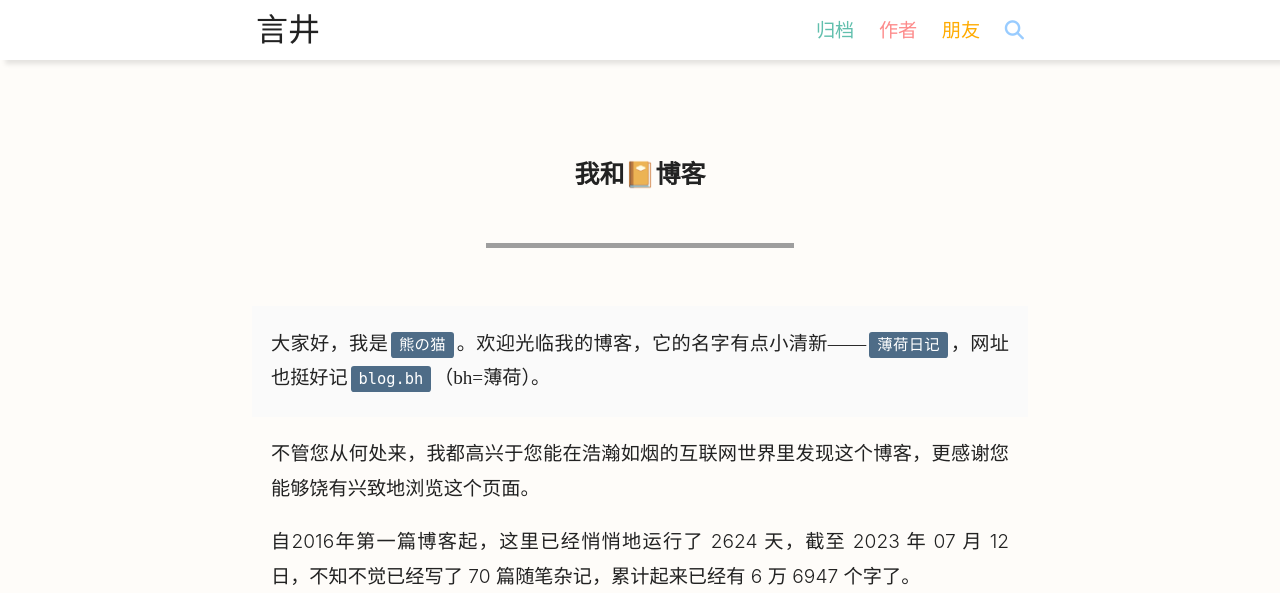
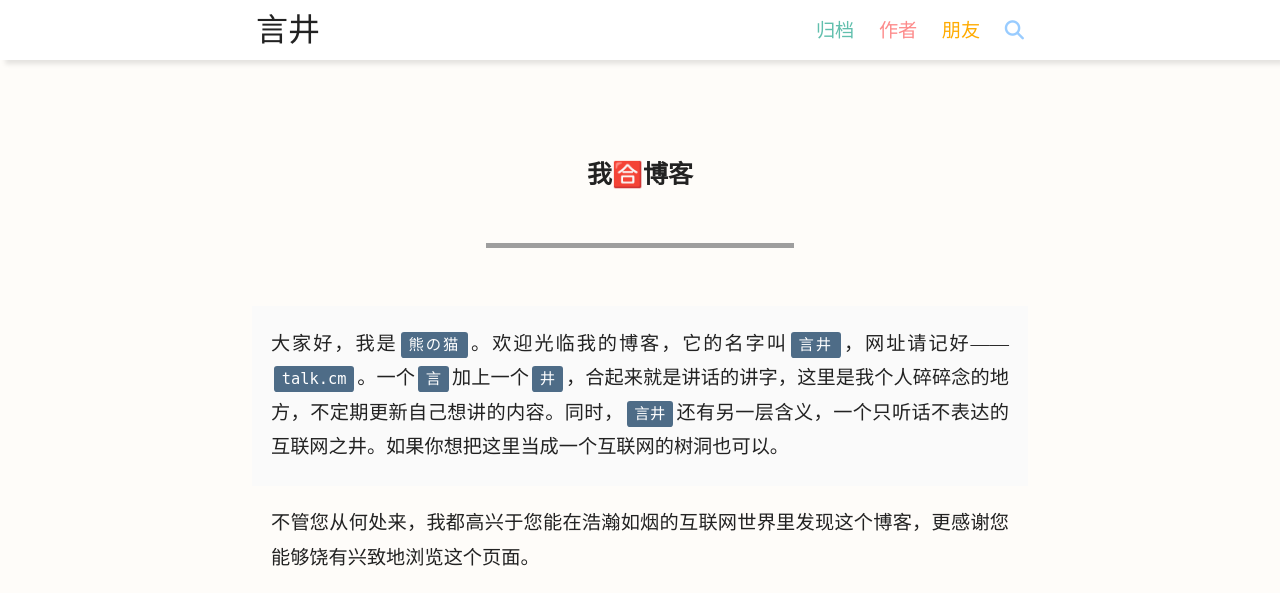
Before and after one commit to ColinAZ/blog, a Jekyll site: the page built from _pages/about.md, in a window 1280 px wide and 1400 px high. Shown: the top 593 px of the window. Built offline with Jekyll 4.4.1, drawn with Linux system fonts in a browser that asks for light colours; nearby versions of some CDN libraries; some web fonts are replaced; comment, search, counter and statistics services are not loaded; some of the changed text lies outside the part shown; grey boxes are pictures that could not be loaded.

Commit message:
调整about页面

```diff
--- a/_pages/about.md
+++ b/_pages/about.md
@@ -1,11 +1,11 @@
 ---
-title: "我和📔博客"
+title: "我🈴博客"
 permalink: "/about/"
 layout: page
 author: 熊的猫
 ---
 
->大家好，我是`熊の猫`。欢迎光临我的博客，它的名字有点小清新——`薄荷日记`，网址也挺好记`blog.bh`（bh=薄荷）。
+>大家好，我是`熊の猫`。欢迎光临我的博客，它的名字叫`言井`，网址请记好——`talk.cm`。一个`言`加上一个`井`，合起来就是讲话的讲字，这里是我个人碎碎念的地方，不定期更新自己想讲的内容。同时，`言井`还有另一层含义，一个只听话不表达的互联网之井。如果你想把这里当成一个互联网的树洞也可以。
 
 不管您从何处来，我都高兴于您能在浩瀚如烟的互联网世界里发现这个博客，更感谢您能够饶有兴致地浏览这个页面。
 
@@ -31,8 +31,6 @@ author: 熊的猫
 
 本博客采用 **[ <i class="fa-brands fa-creative-commons"></i> <i class="fa-brands fa-creative-commons-by"></i> <i class="fa-brands fa-creative-commons-nc"></i> <i class="fa-brands fa-creative-commons-sa"></i>](https://creativecommons.org/licenses/by-nc-sa/4.0/deed.zh){:target="_blank"}** `（知识产权署名-非商业性使用 4.0 国际许可协议）`进行许可。
 
-最后特别感谢[@Fooleap](https://blog.fooleap.org/){:target="_blank"} 、 [@钛客志](https://fffou.com/){:target="_blank"} 和  [@水八口](https://blog.shuiba.co/){:target="_blank"} 对本博客的帮助。
-
 <script>
 var days = 0, daysMax = Math.floor((Date.now() / 1000 - {{ "2016-05-05" | date: "%s" }}) / (60 * 60 * 24));
 (function daysCount(){
```
Also changed, not shown: main.min.css.
